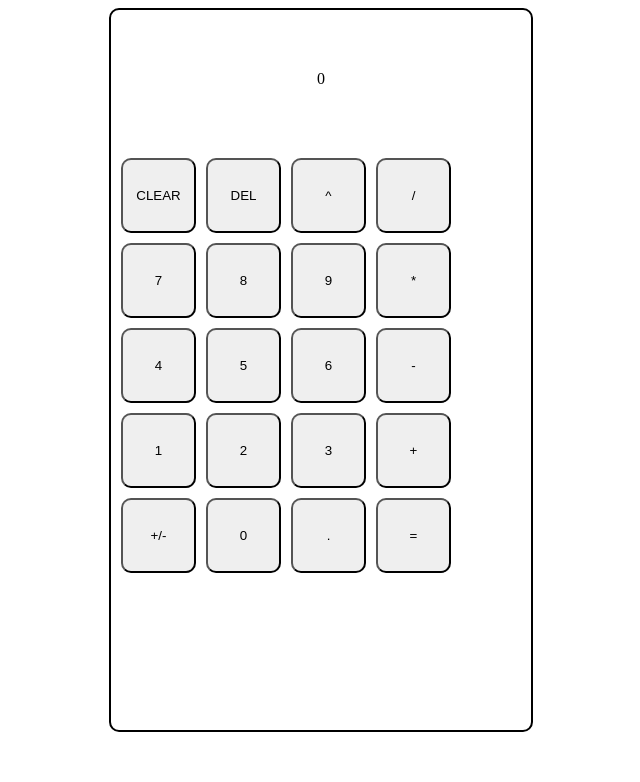
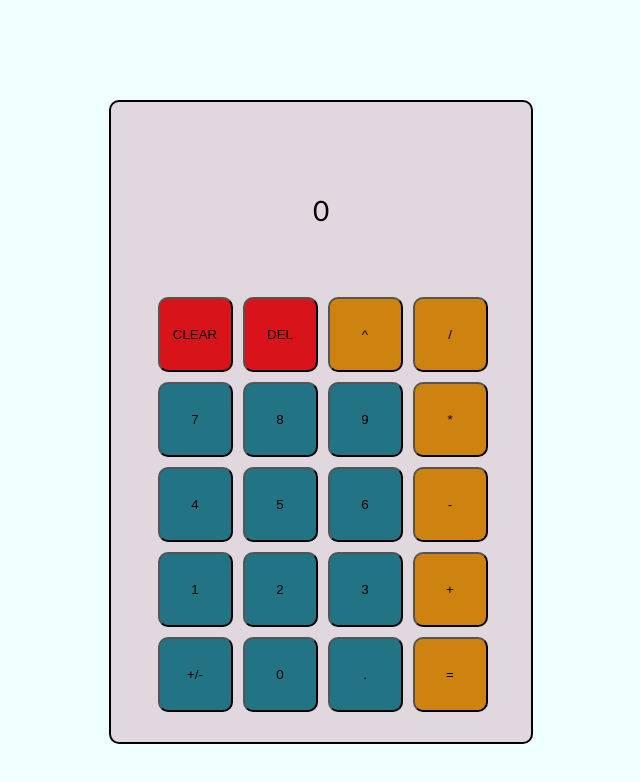
Before and after one commit to RithvikBona/odin-calculator, a plain HTML site: page index.html in a window 1280 px wide. Shown: the whole page, without its empty margins (319-959 px from the left). Drawn offline with Linux system fonts and the light colour scheme.

Commit message:
Fix UI and Add Past Equation Functionality

```diff
--- a/index.html
+++ b/index.html
@@ -1,5 +1,6 @@
 <!DOCTYPE html>
 <html lang="en">
+
 <head>
     <meta charset="UTF-8">
     <meta http-equiv="X-UA-Compatible" content="IE=edge">
@@ -10,7 +11,7 @@
 <script src="script.js" defer></script>
 
 <body>
-    <div id="page">
+
     <div id="calc">
         <div id="display">
             <div id="displayFull"></div>
@@ -18,8 +19,8 @@
         </div>
         <div id="keypad">
 
-                <button id="clearBtn">CLEAR</button>
-                <button id="delBtn">DEL</button>
+            <button class='redBtn' id="clearBtn">CLEAR</button>
+            <button class='redBtn' id="delBtn">DEL</button>
             <button class='op' id="powerBtn">^</button>
             <button class="op" id="divBtn">/</button>
 
@@ -38,14 +39,14 @@
             <button class="num">3</button>
             <button class="op" id="addBtn">+</button>
 
-                <button id="signBtn">+/-</button>
+            <button class="numChanger" id="signBtn">+/-</button>
             <button class="num">0</button>
-                <button id="decimalBtn">.</button>
+            <button class="numChanger" id="decimalBtn">.</button>
             <button class="op" id="eqBtn">=</button>
 
 
         </div>
     </div>
-    </div>
 </body>
+
 </html>
--- a/script.js
+++ b/script.js
@@ -4,8 +4,6 @@ let num1 = null;
 let num2 = null;
 let lockScreen = false;
 let isDecimal = false;
-let hitOp = false;
-let opToChange = null;
 
 
 let add = (a,b) => a+b;
@@ -50,6 +48,26 @@ for(const element of numButtons) {
             currOperator = opToChange;
             hitOp = false;
             opToChange = null;
+            //find out the operator to display it to full
+            let opString = "null";
+            switch(currOperator) {
+                case add:
+                    opString = "+";
+                    break;
+                case subtract:
+                    opString = "-";
+                    break;
+                case multiply:
+                    opString = "x";
+                    break;
+                case divide:
+                    opString = "/";
+                    break;
+                case power:
+                    opString = "^";
+                    break;
+            }
+            displayFull.textContent = displayCurrent.textContent + " " + opString + " ";
             displayCurrent.textContent = element.textContent;
         } else {
             //check if number too big to add more
@@ -63,7 +81,8 @@ for(const element of numButtons) {
     });
 };
 
-
+let hitOp = false;
+let opToChange = null;
 //let noNumsAllowed = false;
 
 function operatorListener(op) {
@@ -75,33 +94,8 @@ function operatorListener(op) {
     //we can still change until we lock in the operator using numbers
     if(currOperator == null) {
         num1 = parseFloat(displayCurrent.textContent);
-        //find out the operator to display it to full
-        let opString = "null";
+        hitOp = true;
         opToChange = op;
-        switch(op) {
-            case add:
-                opString = "+";
-                break;
-            case subtract:
-                opString = "-";
-                break;
-            case multiply:
-                opString = "x";
-                break;
-            case divide:
-                opString = "/";
-                break;
-            case power:
-                opString = "^";
-                break;
-        }
-        // if alr hit operator delete it from the full statement
-        let currString = displayFull.textContent;
-        if(hitOp) {
-            currString = currString.slice(0, -3);
-        }
-        displayFull.textContent = currString + " " + opString + " ";
-        hitOp = true;
     } else {
         //we are doing calculation
         num2 = parseFloat(displayCurrent.textContent);
--- a/style.css
+++ b/style.css
@@ -1,31 +1,48 @@
-#page {
+body {
     display: flex;
     justify-content: center;
     align-items: center;
+    margin-top: 100px;
+    background-color: azure;
+    font-family: 'Trebuchet MS', 'Lucida Sans Unicode', 'Lucida Grande', 'Lucida Sans', Arial, sans-serif;
 }
 
 #calc {
-    height: 700px;
+    height: 620px;
     width: 400px;
     border-radius: 10px;
     border-width: 2px;
     border-color: black;
     border-style: solid;
+    background-color: #e0d8de;
     display: flex;
     flex-direction: column;
     align-items: center;
+    justify-content: center;
     padding: 10px;
     gap: 20px;
 }
 
 #display {
     padding: 50px 20px;
+    display: flex;
+    flex-direction: column;
+    justify-content: center;
+    align-items: center;
+    gap: 10px;
+}
+
+#displayCurrent {
+    font-size: 28px;
 }
 
 #keypad {
     display: flex;
     flex-wrap: wrap;
     gap: 10px;
+    align-self: center;
+    justify-content: center;
+    margin-left: 3px;
 }
 
 
@@ -34,3 +51,15 @@ button {
     height: 75px;
     border-radius: 10px;
 }
+
+.redBtn {
+    background-color: #D8141A;
+}
+
+.op {
+    background-color: #CE8311;
+}
+
+.num, .numChanger{
+    background-color: #227485;
+}
```
Lines whose indentation alone changed are shown as unchanged.
